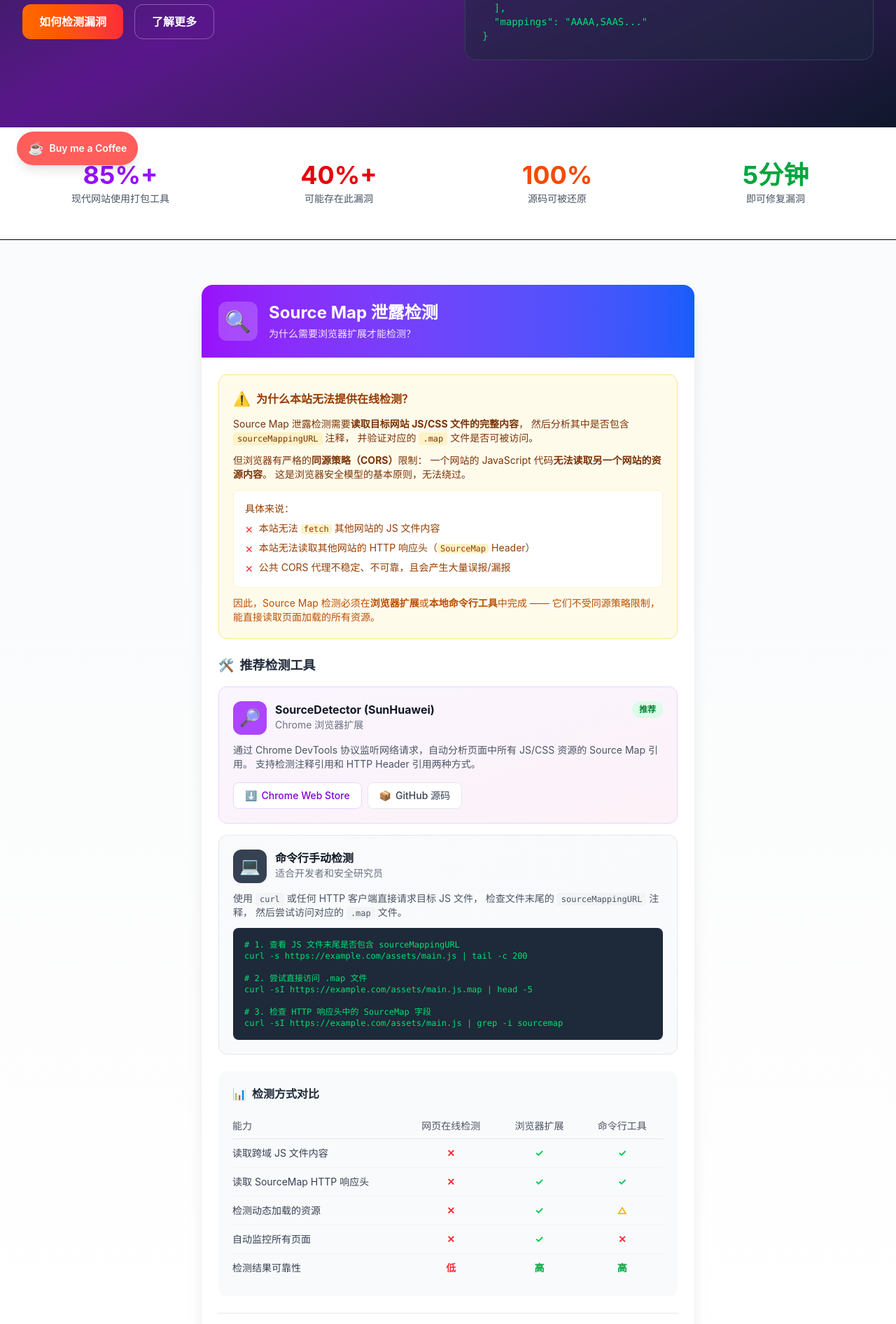
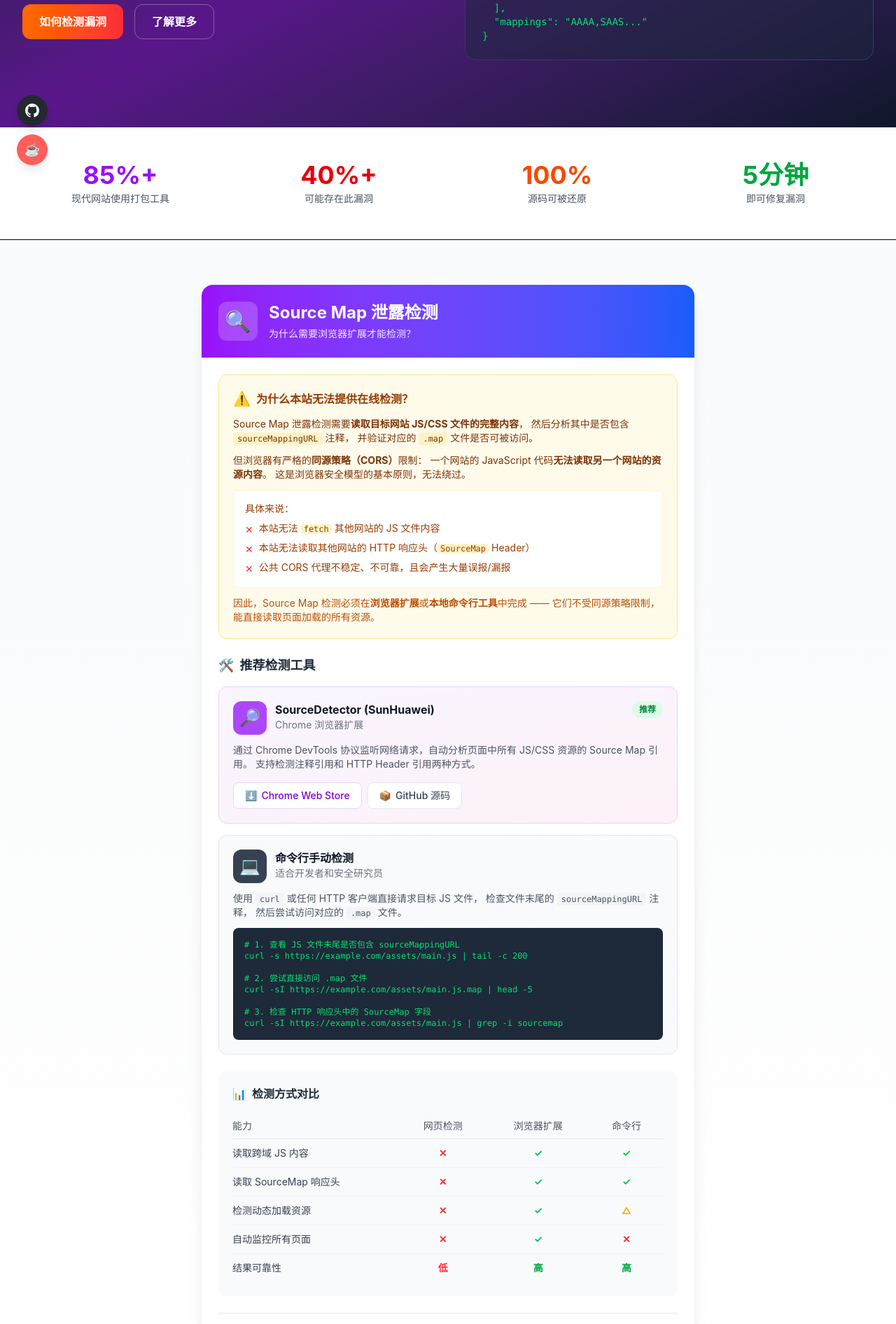
Before and after one commit to ForOneIce/SourceMapLeak, a React (Vite) app: page /#/ in a window 1280 px wide. Shown: the part 540-2432 px from the top of the page at 70% size. Built offline with nearby package versions, Linux system fonts and the light colour scheme.

Commit message:
add link

```diff
--- a/src/App.tsx
+++ b/src/App.tsx
@@ -21,16 +21,27 @@ function App() {
         </main>
         <Footer />
 
-        {/* Ko-fi 赞助浮窗 */}
+        {/* 左下角浮窗 */}
+        <div className="fixed bottom-6 left-6 z-50 flex flex-col space-y-3">
+          <a
+            href="https://github.com/ForOneIce/SourceMapLeak"
+            target="_blank"
+            rel="noopener noreferrer"
+            title="GitHub"
+            className="w-11 h-11 flex items-center justify-center bg-[#24292f] text-white rounded-full shadow-lg hover:bg-[#1b1f23] hover:shadow-xl hover:-translate-y-0.5 transition-all duration-200"
+          >
+            <svg className="w-5 h-5" fill="currentColor" viewBox="0 0 24 24"><path d="M12 0C5.37 0 0 5.37 0 12c0 5.31 3.435 9.795 8.205 11.385.6.105.825-.255.825-.57 0-.285-.015-1.23-.015-2.235-3.015.555-3.795-.735-4.035-1.41-.135-.345-.72-1.41-1.23-1.695-.42-.225-1.02-.78-.015-.795.945-.015 1.62.87 1.845 1.23 1.08 1.815 2.805 1.305 3.495.99.105-.78.42-1.305.765-1.605-2.67-.3-5.46-1.335-5.46-5.925 0-1.305.465-2.385 1.23-3.225-.12-.3-.54-1.53.12-3.18 0 0 1.005-.315 3.3 1.23.96-.27 1.98-.405 3-.405s2.04.135 3 .405c2.295-1.56 3.3-1.23 3.3-1.23.66 1.65.24 2.88.12 3.18.765.84 1.23 1.905 1.23 3.225 0 4.605-2.805 5.625-5.475 5.925.435.375.81 1.095.81 2.22 0 1.605-.015 2.895-.015 3.3 0 .315.225.69.825.57A12.02 12.02 0 0024 12c0-6.63-5.37-12-12-12z"/></svg>
+          </a>
           <a
             href="https://ko-fi.com/iceflake0"
             target="_blank"
             rel="noopener noreferrer"
-          className="fixed bottom-6 left-6 z-50 flex items-center space-x-2 px-4 py-2.5 bg-[#FF5E5B] text-white rounded-full shadow-lg hover:bg-[#e04e4b] hover:shadow-xl hover:-translate-y-0.5 transition-all duration-200"
+            title="Buy me a Coffee"
+            className="w-11 h-11 flex items-center justify-center bg-[#FF5E5B] text-white rounded-full shadow-lg hover:bg-[#e04e4b] hover:shadow-xl hover:-translate-y-0.5 transition-all duration-200"
           >
             <span className="text-lg">☕</span>
-          <span className="text-sm font-semibold">Buy me a Coffee</span>
           </a>
+        </div>
       </div>
     </HashRouter>
   );
--- a/src/components/VulnerabilityChecker.tsx
+++ b/src/components/VulnerabilityChecker.tsx
@@ -142,46 +142,46 @@ curl -sI https://example.com/assets/main.js | grep -i sourcemap`}
             <span>📊</span>
             <span>检测方式对比</span>
           </h3>
-          <div className="overflow-x-auto">
-            <table className="w-full text-sm">
+          <div className="overflow-x-auto -mx-5 px-5">
+            <table className="w-full text-sm min-w-[480px]">
               <thead>
                 <tr className="border-b border-gray-200">
-                  <th className="text-left py-2 pr-4 font-medium text-gray-600">能力</th>
-                  <th className="text-center py-2 px-4 font-medium text-gray-600">网页在线检测</th>
-                  <th className="text-center py-2 px-4 font-medium text-gray-600">浏览器扩展</th>
-                  <th className="text-center py-2 px-4 font-medium text-gray-600">命令行工具</th>
+                  <th className="text-left py-2 pr-3 font-medium text-gray-600 whitespace-nowrap">能力</th>
+                  <th className="text-center py-2 px-2 sm:px-4 font-medium text-gray-600 whitespace-nowrap">网页检测</th>
+                  <th className="text-center py-2 px-2 sm:px-4 font-medium text-gray-600 whitespace-nowrap">浏览器扩展</th>
+                  <th className="text-center py-2 px-2 sm:px-4 font-medium text-gray-600 whitespace-nowrap">命令行</th>
                 </tr>
               </thead>
               <tbody className="text-gray-700">
                 <tr className="border-b border-gray-100">
-                  <td className="py-2.5 pr-4">读取跨域 JS 文件内容</td>
-                  <td className="text-center py-2.5 px-4"><span className="text-red-500 font-bold">✕</span></td>
-                  <td className="text-center py-2.5 px-4"><span className="text-green-500 font-bold">✓</span></td>
-                  <td className="text-center py-2.5 px-4"><span className="text-green-500 font-bold">✓</span></td>
+                  <td className="py-2.5 pr-3 whitespace-nowrap">读取跨域 JS 内容</td>
+                  <td className="text-center py-2.5 px-2 sm:px-4"><span className="text-red-500 font-bold">✕</span></td>
+                  <td className="text-center py-2.5 px-2 sm:px-4"><span className="text-green-500 font-bold">✓</span></td>
+                  <td className="text-center py-2.5 px-2 sm:px-4"><span className="text-green-500 font-bold">✓</span></td>
                 </tr>
                 <tr className="border-b border-gray-100">
-                  <td className="py-2.5 pr-4">读取 SourceMap HTTP 响应头</td>
-                  <td className="text-center py-2.5 px-4"><span className="text-red-500 font-bold">✕</span></td>
-                  <td className="text-center py-2.5 px-4"><span className="text-green-500 font-bold">✓</span></td>
-                  <td className="text-center py-2.5 px-4"><span className="text-green-500 font-bold">✓</span></td>
+                  <td className="py-2.5 pr-3 whitespace-nowrap">读取 SourceMap 响应头</td>
+                  <td className="text-center py-2.5 px-2 sm:px-4"><span className="text-red-500 font-bold">✕</span></td>
+                  <td className="text-center py-2.5 px-2 sm:px-4"><span className="text-green-500 font-bold">✓</span></td>
+                  <td className="text-center py-2.5 px-2 sm:px-4"><span className="text-green-500 font-bold">✓</span></td>
                 </tr>
                 <tr className="border-b border-gray-100">
-                  <td className="py-2.5 pr-4">检测动态加载的资源</td>
-                  <td className="text-center py-2.5 px-4"><span className="text-red-500 font-bold">✕</span></td>
-                  <td className="text-center py-2.5 px-4"><span className="text-green-500 font-bold">✓</span></td>
-                  <td className="text-center py-2.5 px-4"><span className="text-yellow-500 font-bold">△</span></td>
+                  <td className="py-2.5 pr-3 whitespace-nowrap">检测动态加载资源</td>
+                  <td className="text-center py-2.5 px-2 sm:px-4"><span className="text-red-500 font-bold">✕</span></td>
+                  <td className="text-center py-2.5 px-2 sm:px-4"><span className="text-green-500 font-bold">✓</span></td>
+                  <td className="text-center py-2.5 px-2 sm:px-4"><span className="text-yellow-500 font-bold">△</span></td>
                 </tr>
                 <tr className="border-b border-gray-100">
-                  <td className="py-2.5 pr-4">自动监控所有页面</td>
-                  <td className="text-center py-2.5 px-4"><span className="text-red-500 font-bold">✕</span></td>
-                  <td className="text-center py-2.5 px-4"><span className="text-green-500 font-bold">✓</span></td>
-                  <td className="text-center py-2.5 px-4"><span className="text-red-500 font-bold">✕</span></td>
+                  <td className="py-2.5 pr-3 whitespace-nowrap">自动监控所有页面</td>
+                  <td className="text-center py-2.5 px-2 sm:px-4"><span className="text-red-500 font-bold">✕</span></td>
+                  <td className="text-center py-2.5 px-2 sm:px-4"><span className="text-green-500 font-bold">✓</span></td>
+                  <td className="text-center py-2.5 px-2 sm:px-4"><span className="text-red-500 font-bold">✕</span></td>
                 </tr>
                 <tr>
-                  <td className="py-2.5 pr-4">检测结果可靠性</td>
-                  <td className="text-center py-2.5 px-4"><span className="text-red-500 font-bold">低</span></td>
-                  <td className="text-center py-2.5 px-4"><span className="text-green-600 font-bold">高</span></td>
-                  <td className="text-center py-2.5 px-4"><span className="text-green-600 font-bold">高</span></td>
+                  <td className="py-2.5 pr-3 whitespace-nowrap">结果可靠性</td>
+                  <td className="text-center py-2.5 px-2 sm:px-4"><span className="text-red-500 font-bold">低</span></td>
+                  <td className="text-center py-2.5 px-2 sm:px-4"><span className="text-green-600 font-bold">高</span></td>
+                  <td className="text-center py-2.5 px-2 sm:px-4"><span className="text-green-600 font-bold">高</span></td>
                 </tr>
               </tbody>
             </table>
```
Also changed, not shown: src/components/Header.tsx (+58 -26 lines). Lines whose indentation alone changed are shown as unchanged.
